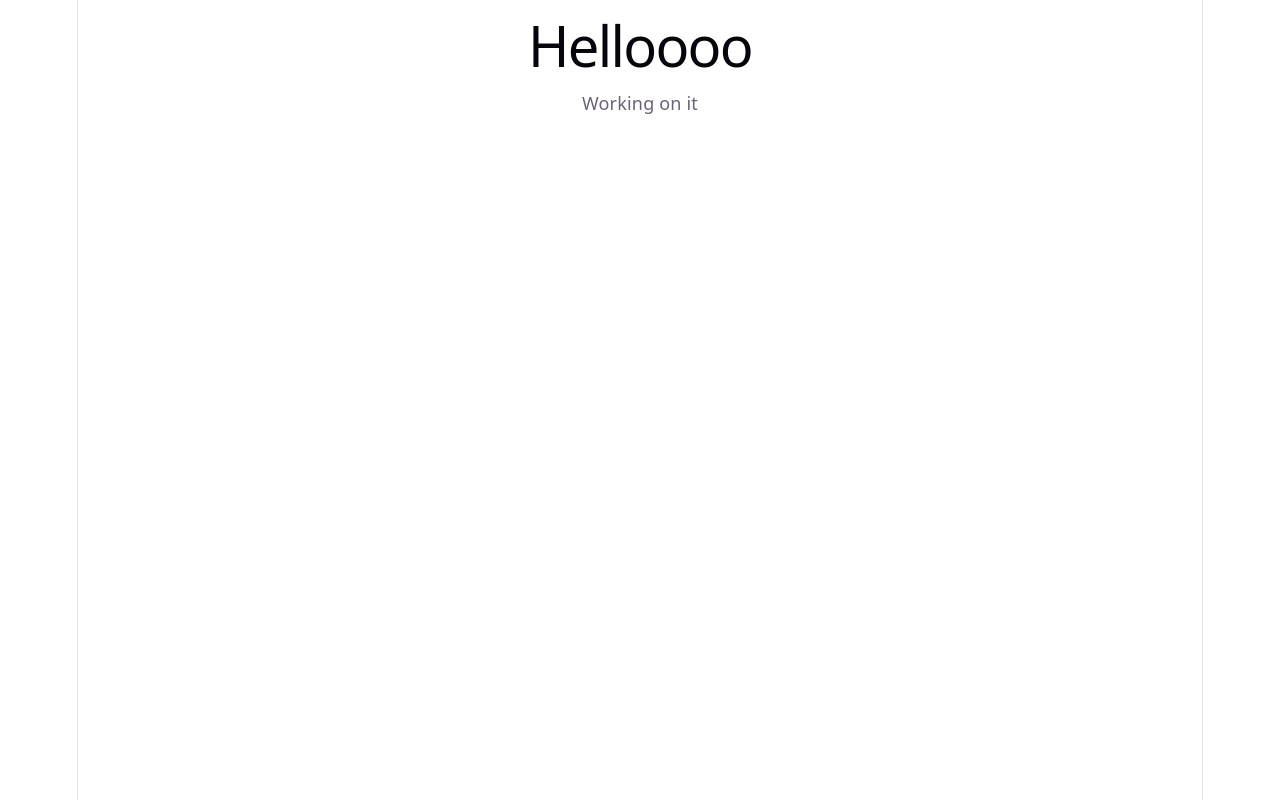
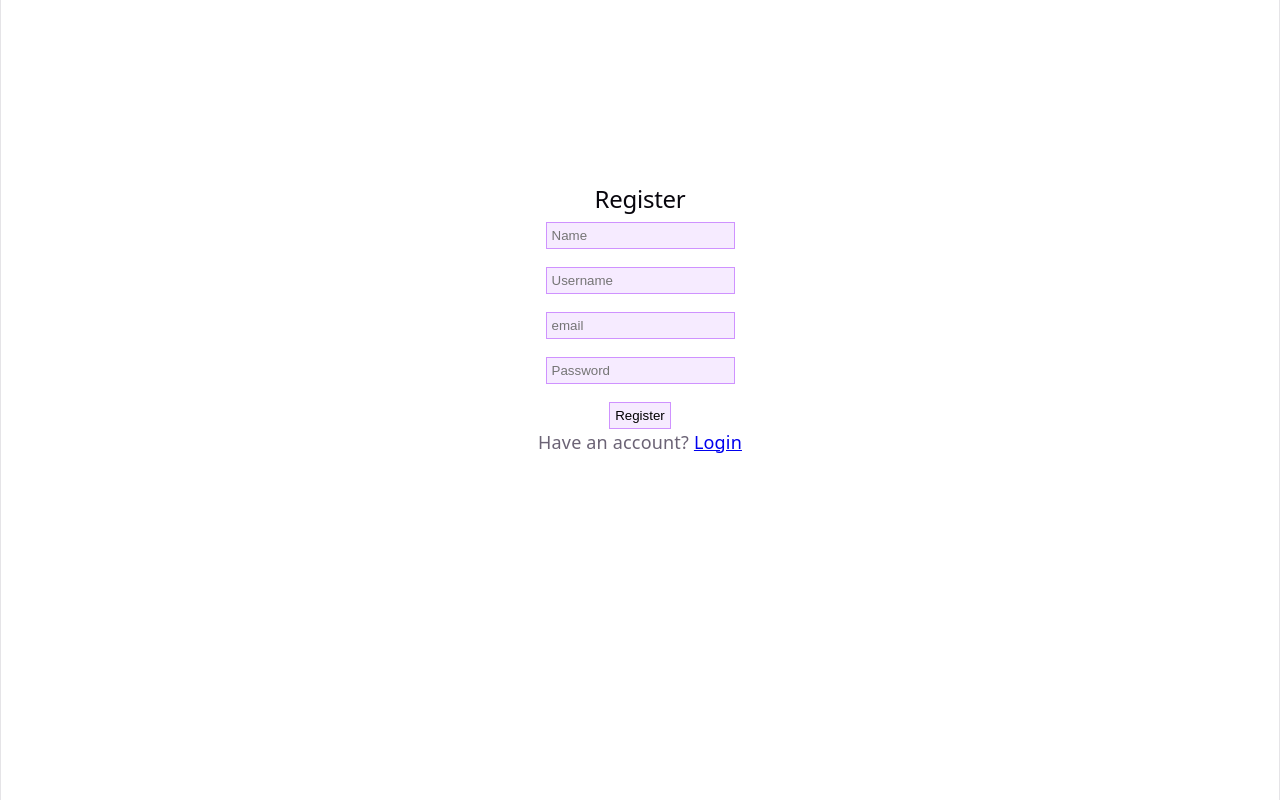
Before and after one commit to Pencils0101001101001010/do-it, a React (Vite) app in the folder client/: page /register in a window 1280 px wide. Built offline with nearby package versions, Linux system fonts and the light colour scheme; no server answers.

Commit message:
Working on login and registration

```diff
--- a/client/api/client.ts
+++ b/client/api/client.ts
@@ -16,7 +16,11 @@ api.interceptors.request.use((config: InternalAxiosRequestConfig) => {
 api.interceptors.response.use(
   (res) => res,
   (err: AxiosError) => {
-    if (err.response?.status === 401) {
+    const isAuthEndpoint =
+      err.config?.url?.includes("/auth/login") ||
+      err.config?.url?.includes("/auth/register");
+
+    if (err.response?.status === 401 && !isAuthEndpoint) {
       localStorage.removeItem("token");
       window.location.href = "/login";
     }
@@ -24,5 +28,4 @@ api.interceptors.response.use(
     return Promise.reject(err);
   },
 );
-
 export default api;
--- a/client/package.json
+++ b/client/package.json
@@ -13,6 +13,7 @@
     "axios": "^1.20.0",
     "react": "^19.2.8",
     "react-dom": "^19.2.8",
+    "react-hot-toast": "^2.6.0",
     "react-router-dom": "^7.18.3"
   },
   "devDependencies": {
--- a/client/src/App.tsx
+++ b/client/src/App.tsx
@@ -4,11 +4,13 @@ import LoginPage from "./components/LoginPage";
 import RegisterPage from "./components/RegisterPage";
 import LandingPage from "./components/LandingPage";
 import RequireAuth from "./components/RequireAuth";
+import { Toaster } from "react-hot-toast";
 
 function App() {
   return (
     <BrowserRouter>
       <AuthProvider>
+        <Toaster position="bottom-right" />
         <Routes>
           <Route path="/login" element={<LoginPage />} />
           <Route path="/register" element={<RegisterPage />} />
--- a/client/src/components/LandingPage.tsx
+++ b/client/src/components/LandingPage.tsx
@@ -1,5 +1,3 @@
-import React from "react";
-
 export default function LandingPage() {
   return (
     <div>
--- a/client/src/components/LoginPage.tsx
+++ b/client/src/components/LoginPage.tsx
@@ -1,10 +1,60 @@
-import React from "react";
+import { useState, type SubmitEvent } from "react";
+import type { AxiosError } from "axios";
+import { useAuth } from "../../context/auth-context";
+import { Link, useNavigate } from "react-router-dom";
+import toast from "react-hot-toast";
 
 export default function LoginPage() {
+  const [email, setEmail] = useState("");
+  const [password, setPassword] = useState("");
+  const [error, setError] = useState("");
+
+  const { login } = useAuth();
+  const navigate = useNavigate();
+
+  const handleSubmit = async (e: SubmitEvent<HTMLFormElement>) => {
+    e.preventDefault();
+    setError("");
+
+    await toast.promise(login(email, password), {
+      loading: "Logging in...",
+      success: "Welcome back!",
+      error: (err: unknown) => {
+        const axiosErr = err as AxiosError<{ error: string }>;
+        return axiosErr.response?.data?.error || "Login failed";
+      },
+    });
+    navigate("/");
+  };
+
   return (
-    <div>
-      <h1>Helloo</h1>
-      <p>In progress</p>
-    </div>
+    <form onSubmit={handleSubmit} className="form-style">
+      <h2>Login</h2>
+      {error ? <p>{error}</p> : ""}
+
+      <input
+        type="text"
+        placeholder="Email"
+        value={email}
+        onChange={(e) => setEmail(e.target.value)}
+        required
+        aria-label="Email"
+      />
+
+      <input
+        type="password"
+        placeholder="Password"
+        value={password}
+        onChange={(e) => setPassword(e.target.value)}
+        required
+        aria-label="password"
+      />
+
+      <button type="submit">Log in</button>
+
+      <p>
+        No account? <Link to="/register">Register</Link>
+      </p>
+    </form>
   );
 }
--- a/client/src/components/RegisterPage.tsx
+++ b/client/src/components/RegisterPage.tsx
@@ -1,11 +1,95 @@
-import React from "react";
+import { useState, type SubmitEvent } from "react";
+import type { User } from "../types";
+import { useAuth } from "../../context/auth-context";
+import { Link, useNavigate } from "react-router-dom";
+import type { AxiosError } from "axios";
+import toast from "react-hot-toast";
 
 export default function RegisterPage() {
+  const [formData, setFormData] = useState<User>({
+    name: "",
+    username: "",
+    email: "",
+    password: "",
+  });
+  const { register } = useAuth();
+  const navigate = useNavigate();
+
+  const handleChange = (e: React.ChangeEvent<HTMLInputElement>) => {
+    const { name, value } = e.target;
+
+    setFormData((prev) => ({ ...prev, [name]: value }));
+  };
+
+  const handleSubmit = async (e: SubmitEvent<HTMLFormElement>) => {
+    e.preventDefault();
+    try {
+      await toast.promise(
+        register(
+          formData.name,
+          formData.username,
+          formData.email,
+          formData.password,
+        ),
+        {
+          loading: "Registering",
+          success: "Welcome!",
+          error: (err: unknown) => {
+            const axiosErr = err as AxiosError<{ error: string }>;
+            return axiosErr.response?.data?.error || "Registration failed.";
+          },
+        },
+      );
+      navigate("/login");
+    } catch {
+      //toast already handles the error
+    }
+  };
+
+  //setFormData(((prev) => ({...prev, name: e.target.value})))} this makes sure that the user object updates only the field being typed in.
   return (
-    <div>
-      <h1>Helloooo</h1>
-
-      <p>Working on it</p>
-    </div>
+    <form onSubmit={handleSubmit} className="form-style">
+      <h2>Register</h2>
+      <input
+        type="text"
+        name="name"
+        placeholder="Name"
+        value={formData.name}
+        onChange={handleChange}
+        required
+        aria-label="Name"
+      />
+      <input
+        type="text"
+        name="username"
+        placeholder="Username"
+        value={formData.username}
+        onChange={handleChange}
+        required
+        aria-label="Username"
+      />
+      <input
+        type="email"
+        name="email"
+        placeholder="email"
+        value={formData.email}
+        onChange={handleChange}
+        required
+        aria-label="email"
+      />
+      <input
+        type="password"
+        name="password"
+        placeholder="Password"
+        value={formData.password}
+        onChange={handleChange}
+        required
+        aria-label="Password"
+      />
+      <button type="submit">Register</button>
+      <p>
+        Have an account? <Link to="/login">Login</Link>
+      </p>
+    </form>
   );
 }
--- a/client/src/components/RequireAuth.tsx
+++ b/client/src/components/RequireAuth.tsx
@@ -6,7 +6,7 @@ export default function RequireAuth({ children }: { children: ReactNode }) {
   const { user, loading } = useAuth();
 
   if (loading) return <p>Loading...</p>;
-  if (!user) return <Navigate to="/login" replace />;
+  if (!user) return <Navigate to="/login" />;
 
   return <>{children}</>;
 }
--- a/client/src/index.css
+++ b/client/src/index.css
@@ -10,9 +10,12 @@
   --social-bg: rgba(244, 243, 236, 0.5);
   --shadow:
     rgba(0, 0, 0, 0.1) 0 10px 15px -3px, rgba(0, 0, 0, 0.05) 0 4px 6px -2px;
+  --error-border: rgba(240, 122, 122, 0.856);
+  --success-border: rgb(164, 245, 124);
+  --popup-bg: rgba(107, 105, 105, 0.998);
 
-  --sans: system-ui, 'Segoe UI', Roboto, sans-serif;
-  --heading: system-ui, 'Segoe UI', Roboto, sans-serif;
+  --sans: system-ui, "Segoe UI", Roboto, sans-serif;
+  --heading: system-ui, "Segoe UI", Roboto, sans-serif;
   --mono: ui-monospace, Consolas, monospace;
 
   font: 18px/145% var(--sans);
@@ -51,7 +54,6 @@
 }
 
 #root {
-  width: 1126px;
   max-width: 100%;
   margin: 0 auto;
   text-align: center;
@@ -60,6 +62,7 @@
   display: flex;
   flex-direction: column;
   box-sizing: border-box;
+  position: relative;
 }
 
 body {
@@ -68,6 +71,12 @@ body {
 
 h1,
 h2 {
+  font-family: var(--heading);
+  font-weight: 500;
+  color: var(--text-h);
+}
+
+h4 {
   font-family: var(--heading);
   font-weight: 500;
   color: var(--text-h);
@@ -95,17 +104,27 @@ p {
   margin: 0;
 }
 
-code,
-.counter {
-  font-family: var(--mono);
-  display: inline-flex;
-  border-radius: 4px;
-  color: var(--text-h);
+.form-style {
+  display: flex;
+  flex-direction: column;
+  justify-content: center;
+  align-items: center;
+  height: 80vh;
 }
 
-code {
-  font-size: 15px;
-  line-height: 135%;
-  padding: 4px 8px;
-  background: var(--code-bg);
+.form-style > input {
+  padding: 5px;
+  margin-bottom: 1rem;
+  border: var(--accent-border) solid 1px;
+  background-color: var(--accent-bg);
 }
+
+.form-style > button {
+  padding: 5px;
+  background-color: var(--accent-bg);
+  border: var(--accent-border) solid 1px;
+}
+
+.form-style > button:hover {
+  background-color: var(--accent);
+}
--- a/client/src/types.ts
+++ b/client/src/types.ts
@@ -1,5 +1,5 @@
 export interface User {
-  id: string;
+  id?: string;
   name: string;
   username: string;
   email: string;
```
Also changed, not shown: client/src/App.css (deleted, +0 -184 lines), client/context/auth-context.ts (renamed from client/context/auth-context.tsx), 1 other file (tests, documents, lock files or other folders).
